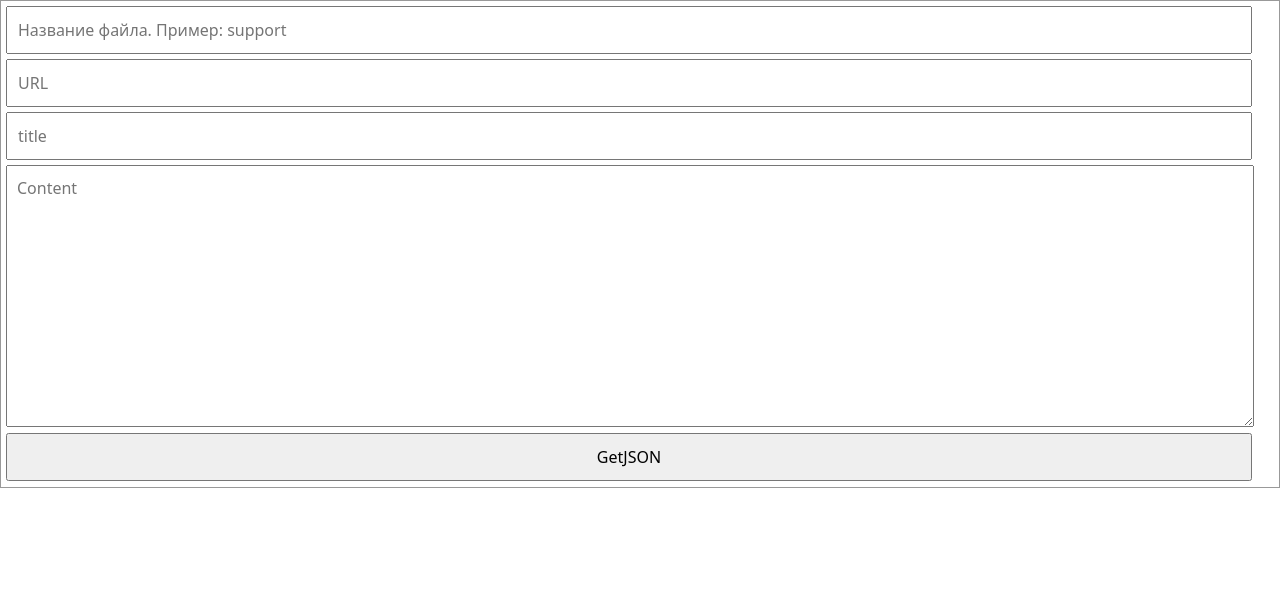
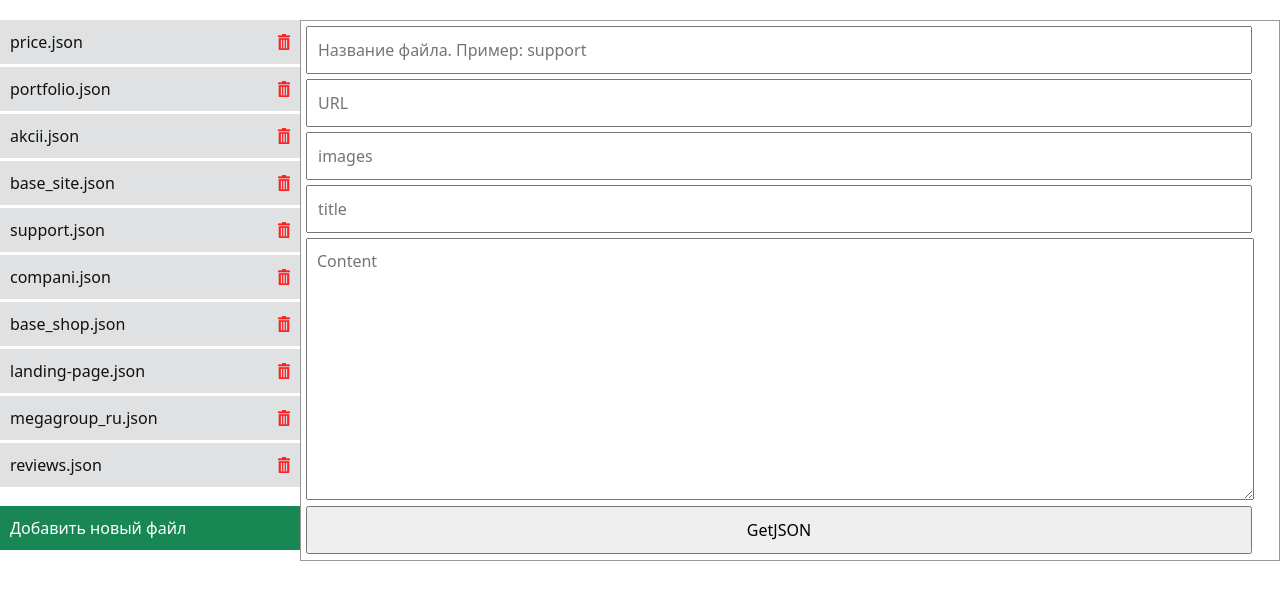
Before and after one commit to BrotherCash/mega_site_ai_assistant, a Flask app: page /manual in a window 1280 px wide. Shown: the part 64-664 px from the top of the page. Run offline with Flask 3, Linux system fonts and the light colour scheme; some libraries are stand-ins or nearby versions.

Commit message:
Ver 1.1 + styles + work with file_lists + tinyMCE

```diff
--- a/static/manual/styles.css
+++ b/static/manual/styles.css
@@ -25,3 +25,63 @@
 	width: calc( 100% - 6px );
 	margin-top: 10px;
 }
+
+.content-wrapper {
+    display: flex;
+    flex: 1 0 100%;
+    max-width: 1440px;
+    margin: 20px auto;
+}
+
+.left-column {
+    display: flex;
+    flex-direction: column;
+    flex: 0 0 300px;
+}
+
+.right-column {
+    display: flex;
+    flex: 1;
+    width: 100%;
+}
+
+.right-column form#myForm {
+    width: 100%;
+}
+
+.left-column ul {
+    list-style: none;
+    padding: 0;
+}
+
+.left-column ul li a {
+    text-decoration: none;
+    background: #dfe1e3;
+    display: block;
+    padding: 10px;
+    color: #111;
+}
+
+.left-column ul li a.active {
+    background: #198754;
+    color: #fff;
+}
+
+.left-column ul li {
+    margin: 0 0 3px;
+    position: relative;
+}
+
+a.new_file {
+    text-decoration: none;
+    background: #198754;
+    display: block;
+    padding: 10px;
+    color: #fff;
+}
+
+.left-column ul li a.delete {position: absolute;top: 50%;right: 10px;margin-top: -14px;background: none;padding: 0;}
+
+.left-column ul li a.delete img {
+    height: 16px;
+}
--- a/templates/manual.html
+++ b/templates/manual.html
@@ -13,52 +13,42 @@
 </head>
 
 <body>
-<nav class="navbar navbar-expand-lg bg-body-tertiary sticky-top">
-    <div class="container">
-        <a class="navbar-brand" href="/">
-            <img src="static/img/logo_mega.svg" alt="Megagroup" width="200">
-        </a>
-        <button class="navbar-toggler" type="button" data-bs-toggle="collapse" data-bs-target="#navbarSupportedContent" aria-controls="navbarSupportedContent" aria-expanded="false" aria-label="Toggle navigation">
-            <span class="navbar-toggler-icon"></span>
-        </button>
-        <div class="collapse navbar-collapse" id="navbarSupportedContent">
-            <ul class="navbar-nav me-auto mb-2 mb-lg-0">
-                <li class="nav-item me-2">
-                    <a class="btn btn-success" href="/">Главная</a>
-                </li>
-                <li class="nav-item me-2">
-                    <a class="btn btn-outline-success disabled" disabled aria-current="page" href="#">Настройки</a>
-                </li>
-                <li class="nav-item me-2">
-                    <a class="btn btn-success" href="/history">История</a>
-                </li>
-
-                <li class="nav-item me-2">
-                    <a class="btn btn-success" href="/manual">Ручной парсер</a>
-                </li>
+{% include 'menu.html' %}
+<div class="content-wrapper">
+    <div class="left-column">
+        <ul>
+            {% for file in files %}
+            <li><a {% if current_file == file %}class="active"{% endif %} href="/openfile?file={{ file }}">{{ file }}</a><a
+                    href="/delete_file?file={{ file }}" class="delete"><img src="static/img/delete.png" height="32" alt=""></a></li>
+            {% endfor %}
         </ul>
+        <a href="/manual" class="new_file">Добавить новый файл</a>
     </div>
-    </div>
-</nav>
-
+    <div class="right-column">
         <form id="myForm" action="/save_json" method="post">
             <div class="form-block">
-	<div class="name"><input type="text" name="name" placeholder="Название файла. Пример: support"></div>
-	<div class="url"><input type="text" name="url" placeholder="URL"></div>
-	<div class="title"><input type="text" name="title" placeholder="title"></div>
+                <div class="name"><input type="text" name="name" placeholder="Название файла. Пример: support" value="{{ name }}"></div>
+                <div class="url"><input type="text" name="url" placeholder="URL"  value="{{ content['url'] }}"></div>
+                <div class="images"><input type="text" name="images" placeholder="images"  value="{{ content['images'] }}"></div>
+                <div class="title"><input type="text" name="title" placeholder="title" value="{{ content['title'] }}"></div>
                 <!-- <div class="links"><textarea name="links" id="links" cols="30" rows="10" placeholder="Links"></textarea></div> -->
-	<div class="content"><textarea name="content" id="mytextarea" cols="30" rows="10" placeholder="Content"></textarea></div>
+                <div class="content"><textarea name="content" id="mytextarea" cols="30" rows="10" placeholder="Content">{{ content['content'] }}</textarea></div>
                 <input type="submit" value="GetJSON">
             </div>
         </form>
+    </div>
+</div>
+
+
+
     <script type="text/javascript">
 		tinymce.init({
 		  selector: '#mytextarea',
 		  plugins: 'code',
+		  promotion: false,
 		  toolbar: 'undo redo | formatselect | bold italic | code',
 		  block_formats: 'Paragraph=p; Heading 1=h1; Heading 2=h2; Heading 3=h3; Heading 4=h4; Heading 5=h5; Heading 6=h6'
 		});
-
 
 
         document.getElementById("myForm").addEventListener("submit", function(event) {
--- /dev/null
+++ b/templates/menu.html
@@ -0,0 +1,27 @@
+<nav class="navbar navbar-expand-lg bg-body-tertiary sticky-top">
+    <div class="container">
+        <a class="navbar-brand" href="/">
+            <img src="static/img/logo_mega.svg" alt="Megagroup" width="200">
+        </a>
+        <button class="navbar-toggler" type="button" data-bs-toggle="collapse" data-bs-target="#navbarSupportedContent" aria-controls="navbarSupportedContent" aria-expanded="false" aria-label="Toggle navigation">
+            <span class="navbar-toggler-icon"></span>
+        </button>
+        <div class="collapse navbar-collapse" id="navbarSupportedContent">
+            <ul class="navbar-nav me-auto mb-2 mb-lg-0">
+                <li class="nav-item me-2">
+                    <a class="btn btn-success" href="/">Главная</a>
+                </li>
+                <li class="nav-item me-2">
+                    <a class="btn btn-outline-success disabled" disabled aria-current="page" href="#">Настройки</a>
+                </li>
+                <li class="nav-item me-2">
+                    <a class="btn btn-success" href="/history">История</a>
+                </li>
+
+                <li class="nav-item me-2">
+                    <a class="btn btn-success" href="/manual">Ручной парсер</a>
+                </li>
+            </ul>
+        </div>
+    </div>
+</nav>
--- a/web.py
+++ b/web.py
@@ -455,7 +455,23 @@ def reset_session():
 
 @app.route('/manual')
 def manual():
-    return render_template('manual.html')
+
+    folder_path = 'help'  # Замените на путь к вашей папке
+    files = []
+
+    for filename in os.listdir(folder_path):
+        file_path = os.path.join(folder_path, filename)
+        if os.path.isfile(file_path):
+            file_stats = os.stat(file_path)
+            files.append(filename)
+    name = {}
+    name[0] = ''
+    data = {}
+    current_file = ''
+
+    return render_template('manual.html', files=files, name=name[0], content=data, current_file=current_file)
+
+    return render_template('manual.html', files=files)
 
 @app.route('/save_json', methods=['POST'])
 def save_json():
@@ -470,6 +486,44 @@ def save_json():
 
     return jsonify({f"message": f"JSON успешно сохранен в файл {datas['name']}.json"}), 200
 
+@app.route('/openfile', methods=['GET'])
+def open_json():
+    datas = request.args
+
+    folder_path = 'help'  # Замените на путь к вашей папке
+    files = []
+
+    for filename in os.listdir(folder_path):
+        file_path = os.path.join(folder_path, filename)
+        if os.path.isfile(file_path):
+            file_stats = os.stat(file_path)
+            files.append(filename)
+            if filename == datas['file']:
+                current_file = datas['file']
+                name = current_file.split('.')
+                with open(file_path, 'r', encoding='utf-8') as file:
+                    content = file.read()
+                    data = json.loads(content)
+
+
+    return render_template('manual.html', files=files, name=name[0], content=data, current_file=current_file)
+
+@app.route('/delete_file', methods=['GET'])
+def delete_file_json():
+    datas = request.args
+
+    folder_path = 'help'  # Замените на путь к вашей папке
+    file_path = os.path.join(folder_path, datas['file'])
+    try:
+        os.remove(file_path)
+        print(f"Файл {file_path} успешно удален.")
+    except FileNotFoundError:
+        print(f"Файл {file_path} не найден.")
+    except PermissionError:
+        print(f"Нет прав для удаления файла {file_path}.")
+
+    return redirect(f"/manual", code=302)
+
 
 if __name__ == '__main__':
     app.run(debug=True, host='127.0.0.1', port=5000)
```
Also changed, not shown: templates/history.html (+1 -24 lines), templates/index.html (+1 -28 lines), templates/settings.html (+1 -27 lines), tg.py (+17 -2 lines), bot.db, static/img/delete.png (added). Lines whose indentation alone changed are shown as unchanged.
